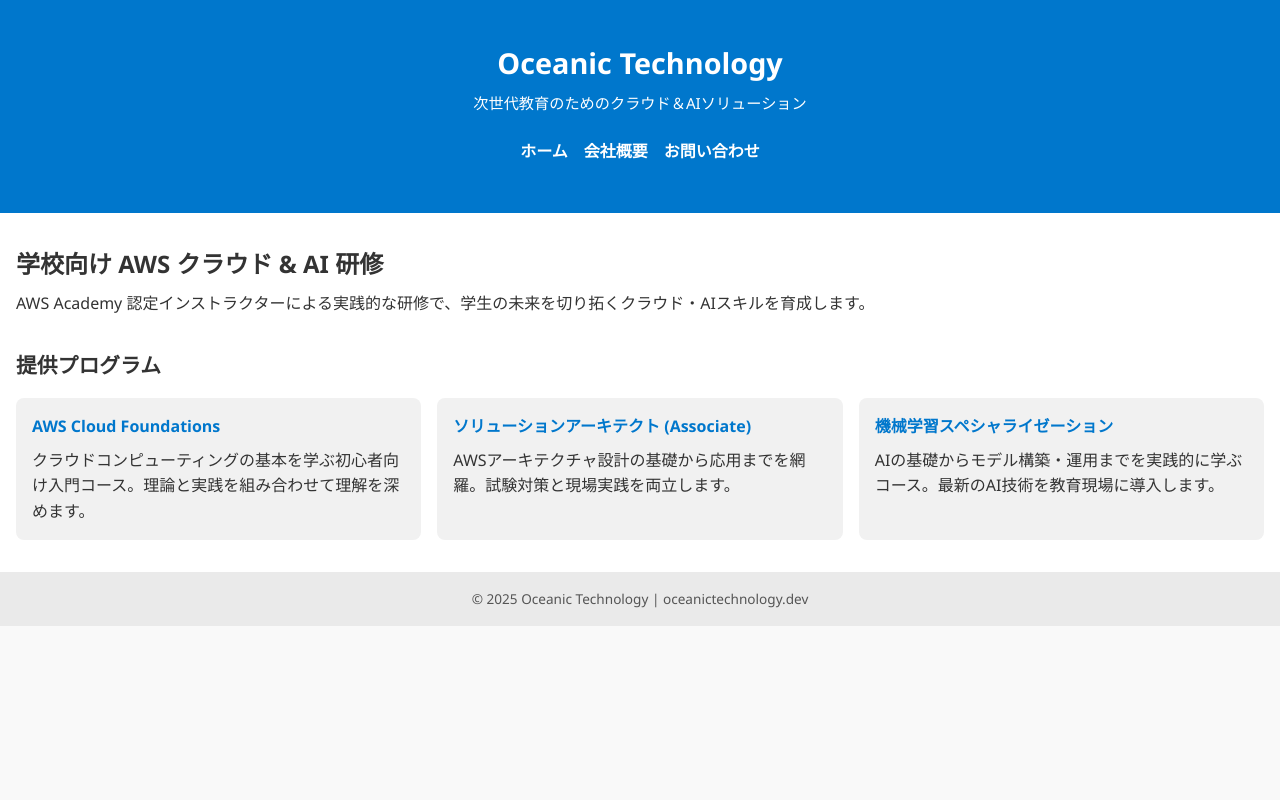
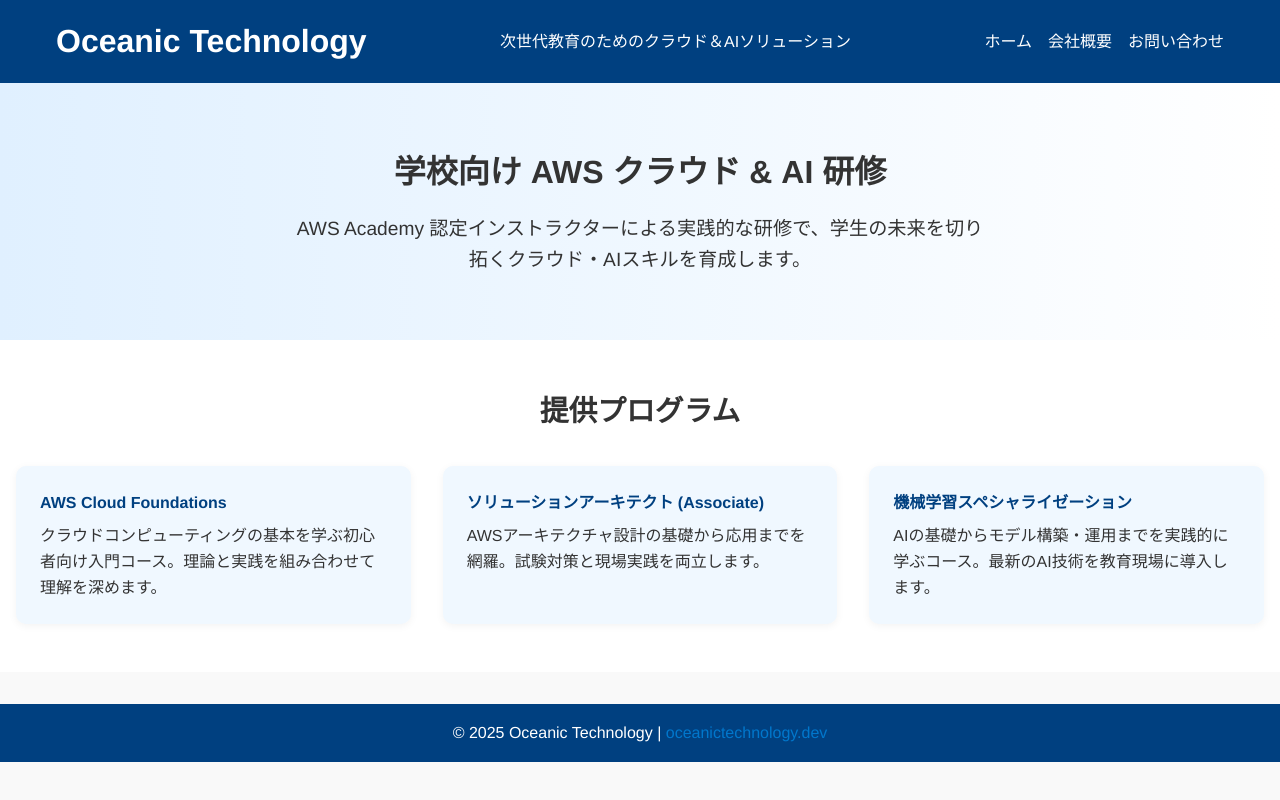
Before and after one commit to sansugoi634/oceanictechnology, a plain HTML site: page index.html in a window 1280 px wide. Drawn offline with Linux system fonts and the light colour scheme.

Commit message:
Update index.html

```diff
--- a/index.html
+++ b/index.html
@@ -4,9 +4,149 @@
   <meta charset="UTF-8" />
   <meta name="viewport" content="width=device-width, initial-scale=1.0"/>
   <title>学校向けAWSクラウド＆AI研修 | Oceanic Technology</title>
-  <link rel="stylesheet" href="styles.css"/>
+  <style>
+    /* Reset & Base */
+    * {
+      margin: 0;
+      padding: 0;
+      box-sizing: border-box;
+    }
+
+    body {
+      font-family: 'Helvetica Neue', sans-serif;
+      line-height: 1.6;
+      color: #333;
+      background-color: #f9f9f9;
+    }
+
+    a {
+      text-decoration: none;
+      color: #0077cc;
+    }
+
+    a:hover {
+      color: #005fa3;
+    }
+
+    .container {
+      max-width: 1200px;
+      margin: auto;
+      padding: 0 1rem;
+    }
+
+    /* Header */
+    .site-header {
+      background-color: #004080;
+      color: white;
+      padding: 1rem 0;
+    }
+
+    .site-header .container {
+      display: flex;
+      flex-direction: column;
+      align-items: center;
+      text-align: center;
+    }
+
+    .site-header h1 {
+      font-size: 2rem;
+    }
+
+    .tagline {
+      font-size: 1rem;
+      margin: 0.3rem 0 1rem;
+    }
+
+    nav .nav-list {
+      display: flex;
+      gap: 1rem;
+      list-style: none;
+      flex-wrap: wrap;
+      justify-content: center;
+    }
+
+    nav .nav-list li a {
+      color: white;
+      font-weight: 500;
+    }
+
+    /* Hero */
+    .hero {
+      background: linear-gradient(to right, #e0f0ff, #ffffff);
+      padding: 4rem 1rem;
+      text-align: center;
+    }
+
+    .hero h2 {
+      font-size: 2rem;
+      margin-bottom: 1rem;
+    }
+
+    .hero p {
+      font-size: 1.2rem;
+      max-width: 700px;
+      margin: auto;
+    }
+
+    /* Programs Section */
+    .programs {
+      padding: 3rem 1rem;
+      background-color: #ffffff;
+    }
+
+    .programs h3 {
+      text-align: center;
+      font-size: 1.8rem;
+      margin-bottom: 2rem;
+    }
+
+    .program-grid {
+      display: grid;
+      gap: 2rem;
+      grid-template-columns: repeat(auto-fit, minmax(280px, 1fr));
+    }
+
+    .program-card {
+      background-color: #f0f8ff;
+      padding: 1.5rem;
+      border-radius: 10px;
+      box-shadow: 0 2px 8px rgba(0,0,0,0.05);
+      transition: transform 0.3s ease;
+    }
+
+    .program-card:hover {
+      transform: translateY(-5px);
+    }
+
+    .program-card h4 {
+      margin-bottom: 0.5rem;
+      color: #004080;
+    }
+
+    /* Footer */
+    .site-footer {
+      text-align: center;
+      padding: 1rem;
+      background-color: #004080;
+      color: white;
+      margin-top: 2rem;
+    }
+
+    @media (min-width: 768px) {
+      .site-header .container {
+        flex-direction: row;
+        justify-content: space-between;
+        text-align: left;
+      }
+
+      .tagline {
+        margin: 0;
+      }
+    }
+  </style>
 </head>
 <body>
+
   <header class="site-header">
     <div class="container">
       <h1 class="logo">Oceanic Technology</h1>
@@ -47,7 +187,8 @@
   </main>
 
   <footer class="site-footer">
-    <p>&copy; 2025 Oceanic Technology | oceanictechnology.dev</p>
+    <p>&copy; 2025 Oceanic Technology | <a href="https://oceanictechnology.dev" target="_blank" rel="noopener">oceanictechnology.dev</a></p>
   </footer>
+
 </body>
 </html>
```
